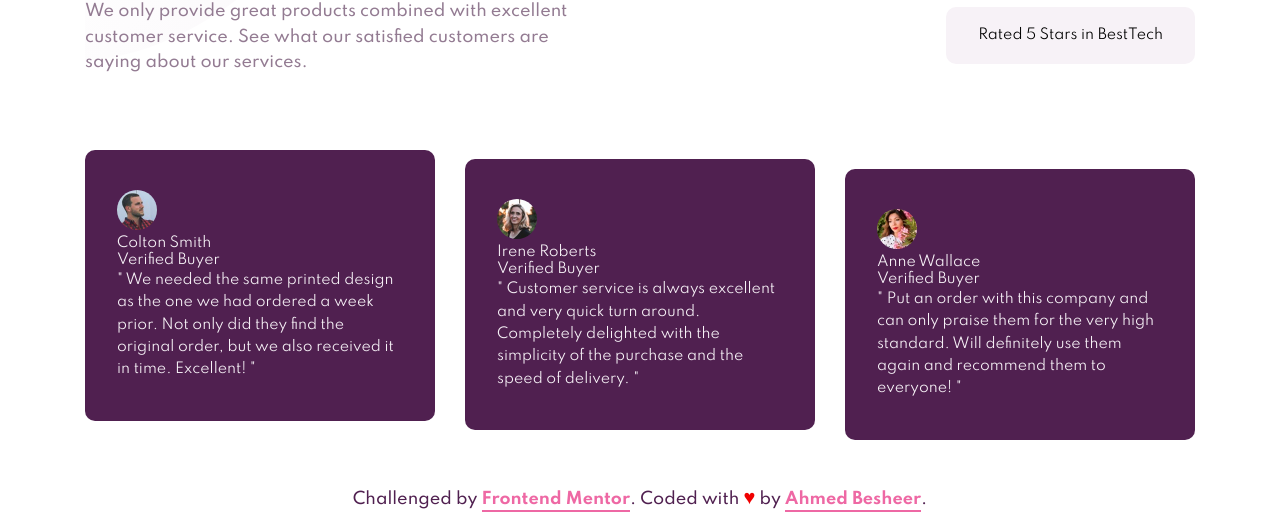
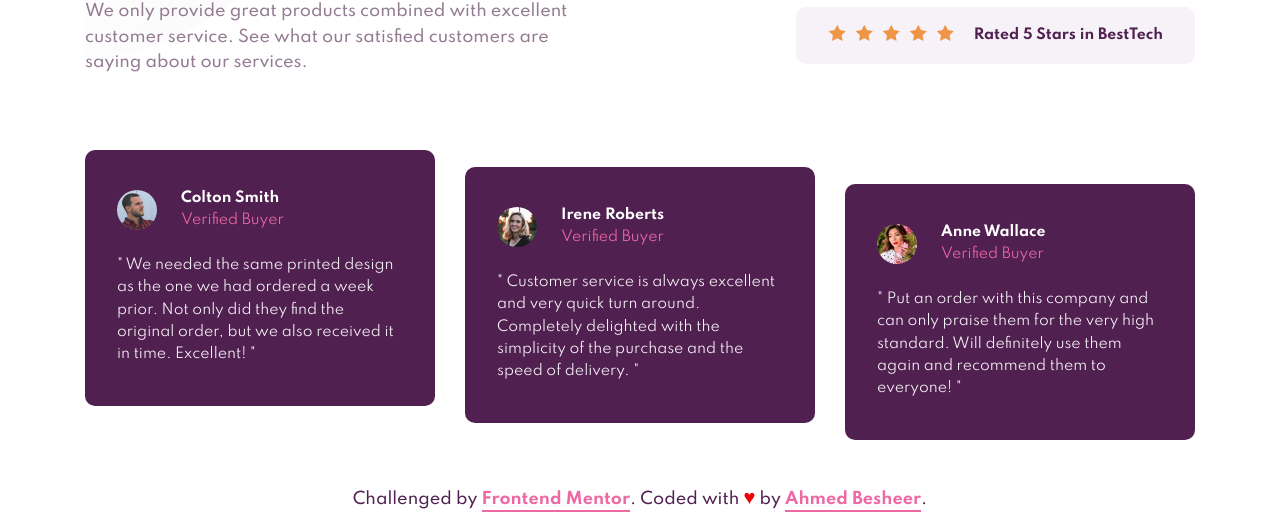
Before and after one commit to ahmedbesheer/Social-proof-section, a plain HTML site: page index.html in a window 1280 px wide. Shown: the part 283-809 px from the top of the page. Drawn offline with Linux system fonts and the light colour scheme.

Commit message:
Update style.css

```diff
--- a/css/style.css
+++ b/css/style.css
@@ -29,6 +29,7 @@ ul {
   list-style: none;
 }
 
+/* Components -------------*/
 .reviews {
   display: grid;
   padding-top: 5.125rem;
@@ -113,30 +114,26 @@ ul {
   }
 }
 .reviews__rating-box {
-  background: #f7f2f7;
-  border-radius: 10px;
-  padding: 1.25rem;
-  display: flex;
-  flex-direction: column;
-  align-items: center;
-  gap: 0.9375rem;
-}
-@media (min-width: 48rem) {
-  .reviews__rating-box {
-    text-align: center;
-  }
+  background: url("../img/icon-star.svg") 50% 1.125rem no-repeat, url("../img/icon-star.svg") calc(50% - 1.6875rem) 1.125rem no-repeat, url("../img/icon-star.svg") calc(50% - 3.375rem) 1.125rem no-repeat, url("../img/icon-star.svg") calc(50% + 1.6875rem) 1.125rem no-repeat, url("../img/icon-star.svg") calc(50% + 3.375rem) 1.125rem no-repeat, #f7f2f7;
+  font-weight: 600;
+  color: #502050;
+  border-radius: 0.625rem;
+  padding: 3.125rem 1.25rem 1.25rem;
+  text-align: center;
 }
 @media (min-width: 62rem) {
   .reviews__rating-box {
-    flex-direction: row;
+    text-align: left;
+    padding: 1.25rem 1.25rem 1.25rem 10.3125rem;
     font-size: 0.875rem;
-    gap: 1.25rem;
     max-width: 27.8125rem;
+    background: url("../img/icon-star.svg") 1.25rem 1.125rem no-repeat, url("../img/icon-star.svg") 2.9375rem 1.125rem no-repeat, url("../img/icon-star.svg") 4.625rem 1.125rem no-repeat, url("../img/icon-star.svg") 6.3125rem 1.125rem no-repeat, url("../img/icon-star.svg") 8rem 1.125rem no-repeat, #f7f2f7;
   }
 }
 @media (min-width: 75rem) {
   .reviews__rating-box {
-    padding: 1.25rem 2rem;
+    padding: 1.25rem 2rem 1.25rem 11.125rem;
+    background: url("../img/icon-star.svg") 2.0625rem 1.125rem no-repeat, url("../img/icon-star.svg") 3.75rem 1.125rem no-repeat, url("../img/icon-star.svg") 5.4375rem 1.125rem no-repeat, url("../img/icon-star.svg") 7.125rem 1.125rem no-repeat, url("../img/icon-star.svg") 8.8125rem 1.125rem no-repeat, #f7f2f7;
   }
 }
 @media (min-width: 75rem) {
@@ -148,14 +145,6 @@ ul {
   .reviews__rating-box:nth-child(3) {
     align-self: flex-end;
   }
-}
-.reviews__rating-stars {
-  display: flex;
-  gap: 10px;
-}
-.reviews__rating-content {
-  font-weight: 600;
-  color: #502050;
 }
 
 .testimonials {
@@ -183,9 +172,14 @@ ul {
   }
 }
 .testimonials__box {
+  display: grid;
+  grid-template-columns: 2.5rem 1fr;
+  grid-template-rows: 2.5rem 1fr;
+  grid-template-areas: "clientImg clientInfo" "clientQuote clientQuote";
+  gap: 24px;
+  color: #f7f2f7;
   padding: 2.5rem 2rem;
   background: #502050;
-  color: #f7f2f7;
   border-radius: 0.625rem;
 }
 @media (min-width: 48rem) {
@@ -217,25 +211,25 @@ ul {
     align-self: end;
   }
 }
-.testimonials__info {
-  display: flex;
-  align-items: center;
-  gap: 1.5rem;
-  margin-bottom: 1.5rem;
-}
 .testimonials__img {
+  grid-area: clientImg;
   width: 2.5rem;
   border-radius: 50%;
 }
-.testimonials__heading {
-  font-size: inherit;
+.testimonials__client {
+  grid-area: clientInfo;
+  font-weight: 700;
   color: white;
-  margin-bottom: 0.3125rem;
 }
-.testimonials__subheading {
+.testimonials__client-role {
+  font-weight: initial;
+  margin-top: 0.3125rem;
   color: #ee68a4;
 }
 .testimonials__quote {
+  grid-area: clientQuote;
+}
+.testimonials__quote-text {
   line-height: 1.6;
 }
 
```
